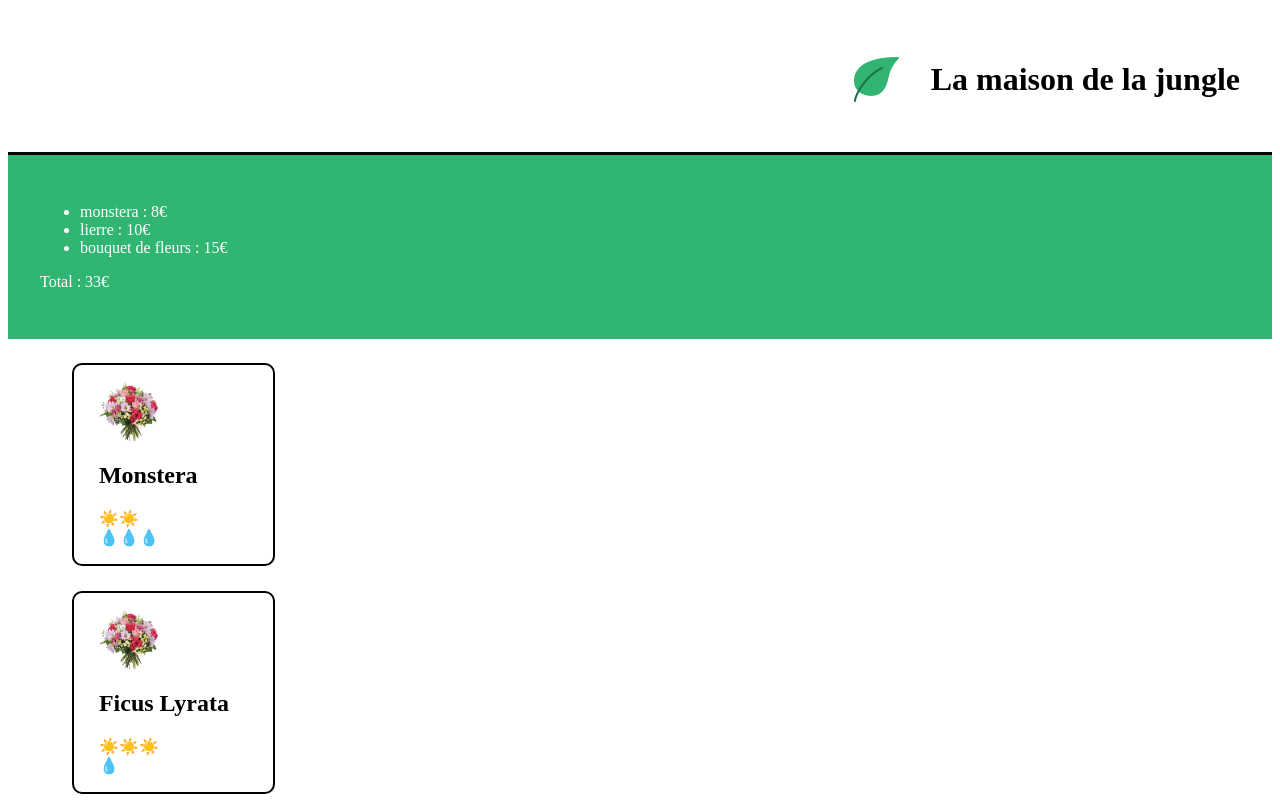
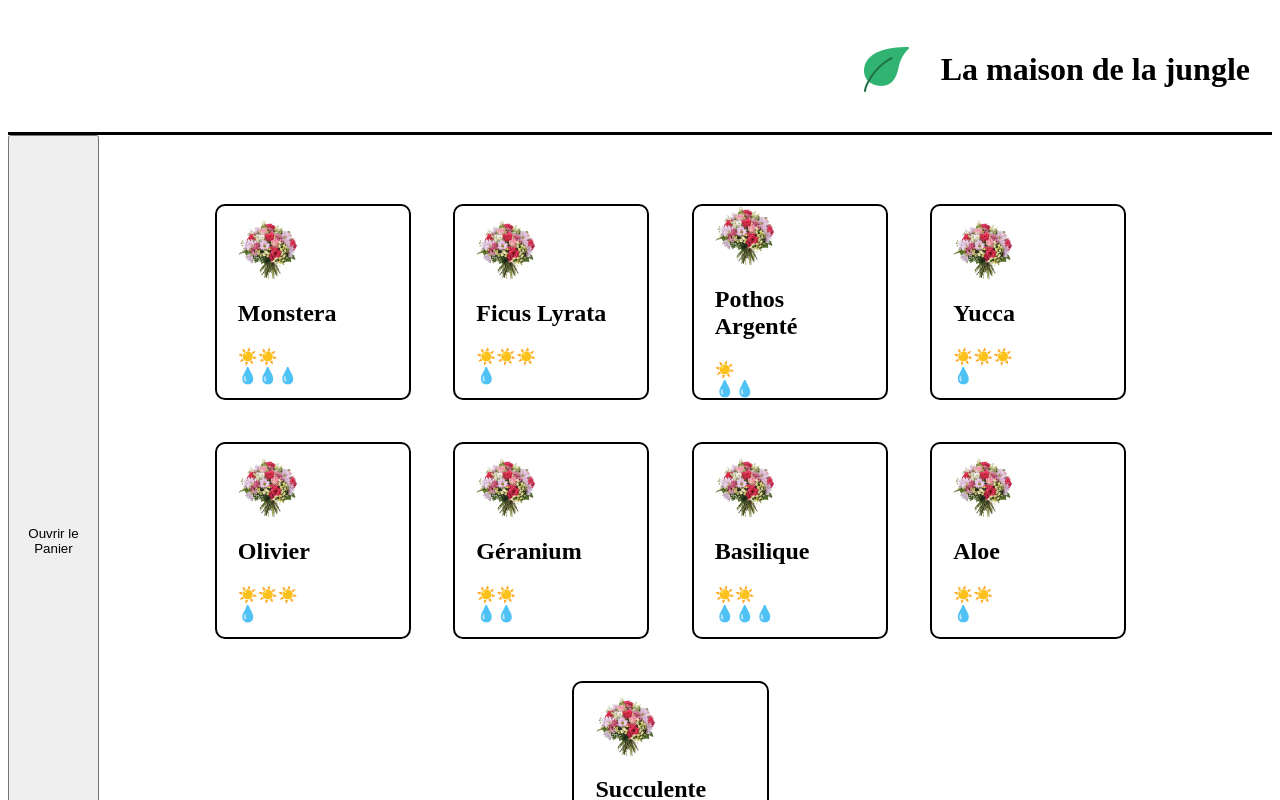
Before and after one commit to Spyros-Zaboukis/Flowershop-React-Js, a React (Create React App) app: page / in a window 1280 px wide. Shown: the top 800 px of the page. Built offline with nearby package versions, Linux system fonts and the light colour scheme.

Commit message:
send cart

```diff
--- a/src/Components/App.js
+++ b/src/Components/App.js
@@ -3,14 +3,20 @@ import Cart from './Cart';
 import React from 'react';
 import ShoppingList from './ShoppingList';
 import Footer from './Footer';
+import '../styles/Layout.css';
 
 function App() {
 
   return (
-    <div className="App">
+    <div>
+
         <Banner/>
+
+       <div className='lmj-layout-inner'>
         <Cart/>
         <ShoppingList/>
+        </div>
+
         <Footer/>
 
     </div>
--- a/src/Components/Banner.js
+++ b/src/Components/Banner.js
@@ -4,7 +4,7 @@ import logo from '../assets/logo.png'
 function Banner(){
     return(
         <div className='lmj-banner'>
-            <img src={logo} alt="logo de la maison de la jungle" className='lmj-logo'/>
+            <img  src={logo} alt="logo de la maison de la jungle" className='lmj-logo'/>
             <h1 className="lmj-title">La maison de la jungle</h1>
         </div>
     )
--- a/src/Components/Cart.js
+++ b/src/Components/Cart.js
@@ -1,22 +1,31 @@
 import '../styles/Cart.css'
+import { useState } from 'react'
 
 function Cart(){
 
     let monsteraPrice = 8 ;
-    let lierrePrice = 10 ;
-    let bouquetDeFleurPrice = 15 ;
+  const [cart, updateCart]= useState(0);
+  const [isOpen, setIsOpen ] = useState(false);
 
     return(
+        isOpen ? (
         <div className='lmj-cart'>
-            <ul>
-                <li>monstera : {monsteraPrice}€ </li>
-                <li>lierre : {lierrePrice}€ </li>
-                <li>bouquet de fleurs : {bouquetDeFleurPrice}€</li>
-            </ul>
-
-            <p>Total : { monsteraPrice + lierrePrice + bouquetDeFleurPrice }€</p>
+            <h2>Panier</h2>
+            <div>
+                Monstera : {monsteraPrice}€
+                <button onClick={() => updateCart(cart+1) }>Ajouter</button>
+            </div>
+            <h3>Total : {monsteraPrice * cart}</h3>
+            <button onClick={() => updateCart(0) }>Vider Le panier</button>
+            <button onClick={() => setIsOpen(false)}>Fermer</button>
 
         </div>
+        )
+        :
+        (
+        <button onClick={() => setIsOpen(true)}>Ouvrir le Panier</button>
+        )
+
     )
 }
 
--- a/src/Components/PlantItem.js
+++ b/src/Components/PlantItem.js
@@ -2,6 +2,9 @@ import { plantList } from "../datas/plantList"
 import '../styles/Item.css'
 import p1 from '../assets/photos/p1.jpg'
 import CareScale from './CareScale'
+import '../styles/ShopingList.css'
+import '../styles/Cart.css'
+
 
 
 
--- a/src/Components/ShoppingList.js
+++ b/src/Components/ShoppingList.js
@@ -1,6 +1,8 @@
 import { plantList } from '../datas/plantList'
 import '../styles/ShopingList.css'
 import PlantItem from './PlantItem'
+import '../styles/Cart.css'
+
 
 
 
@@ -16,7 +18,7 @@ function ShoppingList(){
     return(
         <div>
 
-        <ul>
+        <ul className='lmj-plant-list' >
             {
                 plantList.map((plant, index) => (
                             <PlantItem name={plant.name} cover={plant.cover} id={plant.id} light={plant.light} water={plant.water} key={plant.id}/>
--- a/src/styles/Banner.css
+++ b/src/styles/Banner.css
@@ -2,7 +2,7 @@
 .lmj-banner {
 	color: black;
 	text-align: right;
-	padding: 32px;
+	padding: 22px;
 	border-bottom: solid 3px black;
 	display: flex;
 	justify-content: flex-end;
--- a/src/styles/Cart.css
+++ b/src/styles/Cart.css
@@ -1,5 +1,11 @@
+
 .lmj-cart {
 	color: white;
 	background-color: #31b572;
-	padding: 32px;
+	padding:3%;
+	display: flex;
+	flex-direction: column;
+	justify-content: flex-start;
+	width: 15%;
+	padding-bottom: 25%;
 }
--- /dev/null
+++ b/src/styles/Layout.css
@@ -0,0 +1,4 @@
+.lmj-layout-inner {
+	display: flex;
+	flex-direction: row;
+}
--- a/src/styles/ShopingList.css
+++ b/src/styles/ShopingList.css
@@ -3,7 +3,8 @@
 	padding: 32px;
 	display: flex;
 	flex-wrap: wrap;
-	max-width: 800px;
+	max-width: 90%;
+	margin-left: 1%;
 }
 
 .lmj-plant-item {
@@ -32,3 +33,21 @@
 .solde{
     color: red;
 }
+
+
+
+
+
+
+
+.lmj-shopping-list {
+	width: 100%;
+}
+
+.lmj-plant-list {
+	list-style-type: none;
+	padding: 32px;
+	display: flex;
+	flex-wrap: wrap;
+	justify-content: center;
+}
```
